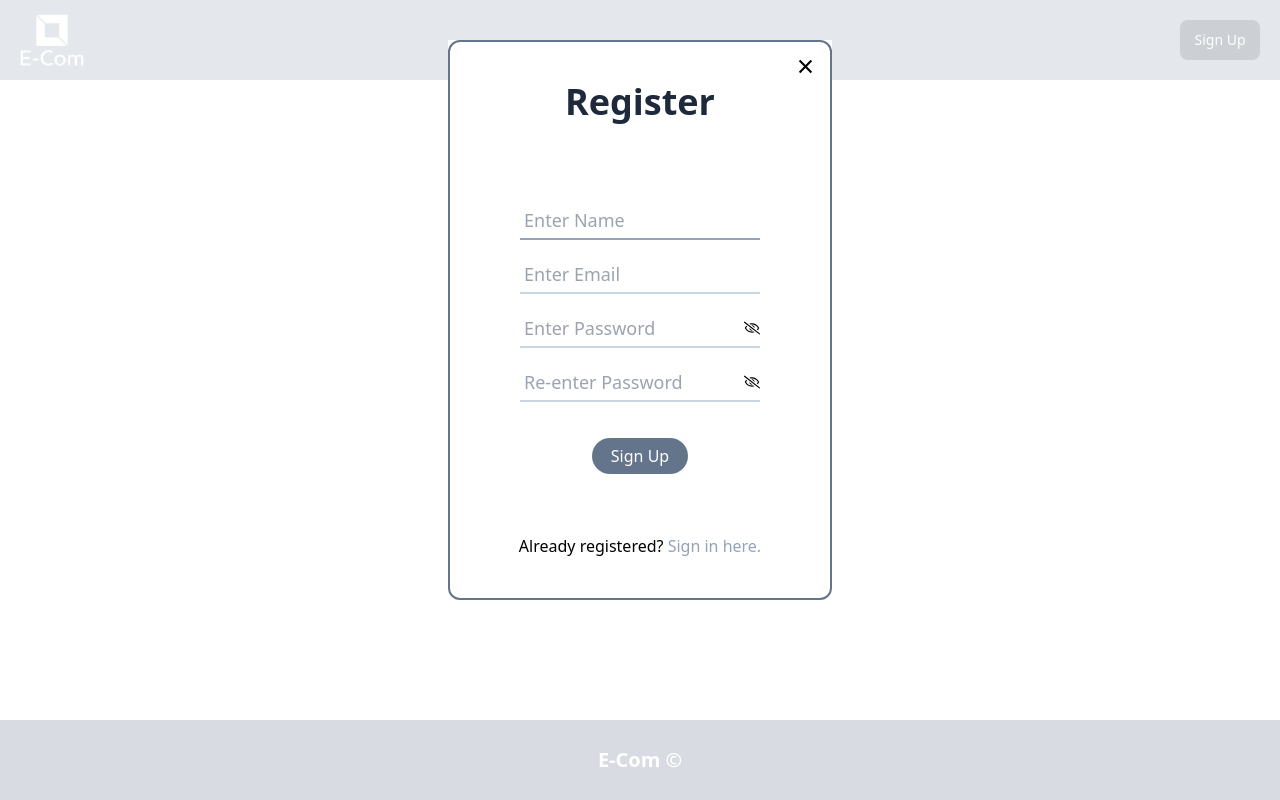
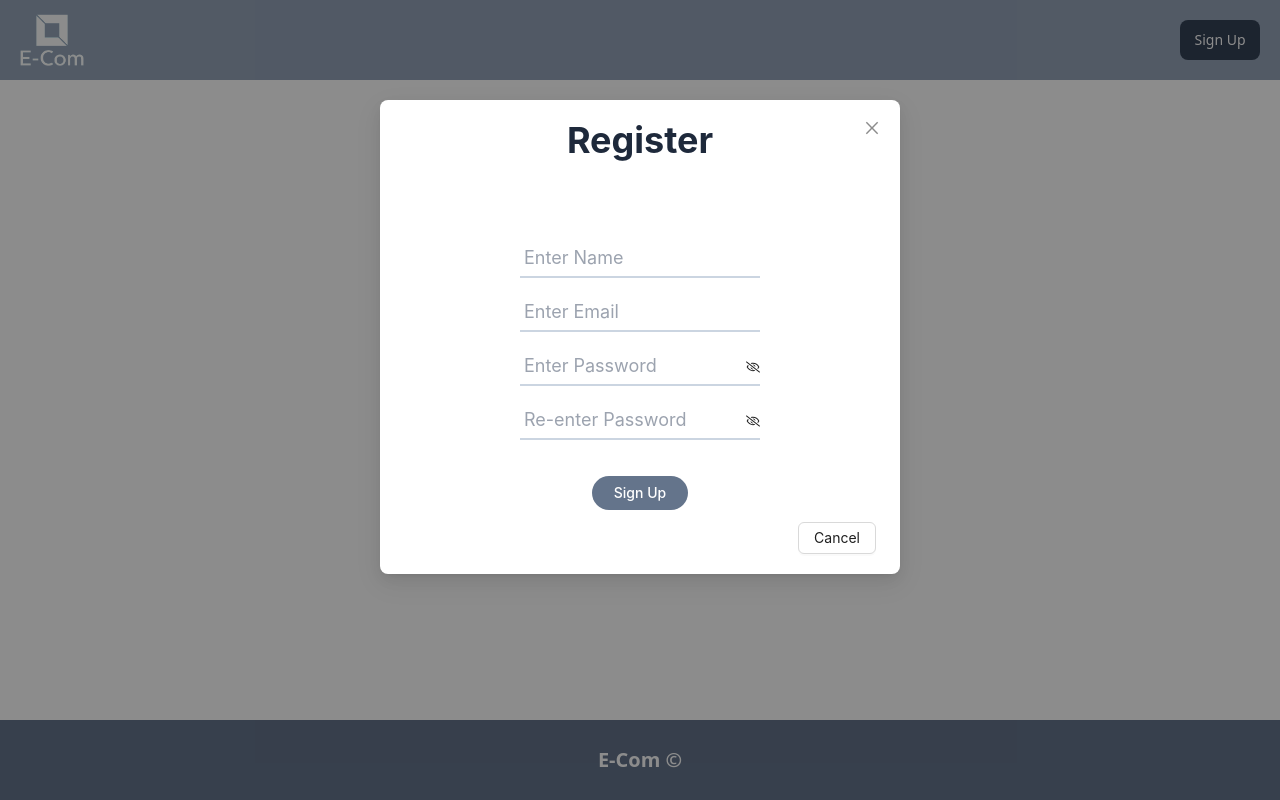
Before and after one commit to sharjeelfaiq/crosscom-frontend, a React (Create React App) app: page /signin in a window 1280 px wide. Both pictures are taken after a click on the item "Sign Up". Built offline with nearby package versions, Linux system fonts and the light colour scheme.

Commit message:
Popup modals changed

```diff
--- a/src/components/Header.jsx
+++ b/src/components/Header.jsx
@@ -1,13 +1,12 @@
 import { useEffect, useState } from "react";
 import { Link, useNavigate } from "react-router-dom";
-
+import { Modal } from "antd";
 import logo from "../assets/images/logo.png";
-import Modal from "react-modal";
 import Signup from "../pages/Signup";
 
 const Header = () => {
   const [user, setUser] = useState(null);
-  const [modalIsOpen, setIsOpen] = useState(false);
+  const [isModalOpen, setIsModalOpen] = useState(false);
   const navigate = useNavigate();
 
   /* eslint-disable-next-line react-hooks/exhaustive-deps */
@@ -21,12 +20,16 @@ const Header = () => {
     navigate("/signin");
   };
 
-  const openModal = () => {
-    setIsOpen(true);
+  const showModal = () => {
+    setIsModalOpen(true);
   };
 
-  const closeModal = () => {
-    setIsOpen(false);
+  const handleOk = () => {
+    setIsModalOpen(false);
+  };
+
+  const handleCancel = () => {
+    setIsModalOpen(false);
   };
 
   return (
@@ -48,19 +51,14 @@ const Header = () => {
           ) : (
             <li
               className="w-20 text-white text-center bg-slate-700 hover:bg-slate-800 focus:ring-4 focus:ring-blue-300 font-medium rounded-lg text-sm px-2 py-2 md:px-2 md:py-2.5 focus:outline-none cursor-pointer"
-              onClick={openModal}
+              onClick={showModal}
             >
               Sign Up
             </li>
           )}
         </ul>
-        <Modal
-          isOpen={modalIsOpen}
-          onRequestClose={closeModal}
-          contentLabel="Sign up"
-          className="w-96 mx-auto bg-white mt-10"
-        >
-          <Signup closeModal={closeModal} />
+        <Modal open={isModalOpen} onOk={handleOk} onCancel={handleCancel}>
+          <Signup onOk={handleOk} />
         </Modal>
       </nav>
     </header>
--- a/src/index.css
+++ b/src/index.css
@@ -39,3 +39,7 @@ input[type=number] {
   -moz-appearance: textfield;
   appearance: textfield;
 }
+
+.ant-btn-primary{
+  display: none;
+}
--- a/src/pages/AddProduct.jsx
+++ b/src/pages/AddProduct.jsx
@@ -1,9 +1,8 @@
-import { RiCloseLine } from "react-icons/ri";
 import { useState } from "react";
 
 import { Alert } from "antd";
 
-const AddProduct = ({closeModal}) => {
+const AddProduct = ({ onOk }) => {
   const [productName, setProductName] = useState("");
   const [productPrice, setProductPrice] = useState("");
   const [productCategory, setProductCategory] = useState("");
@@ -63,6 +62,8 @@ const AddProduct = ({closeModal}) => {
         setProductCategory("");
         setProductCompany("");
 
+        onOk();
+
         setFillFieldsNoti(false);
         setProductSuccessNoti(true);
         setTimeout(() => setProductSuccessNoti(false), 5000);
@@ -76,7 +77,7 @@ const AddProduct = ({closeModal}) => {
   };
 
   return (
-    <div className="flex flex-col items-center gap-20 relative border-2 py-10 border-slate-500 rounded-xl">
+    <div className="flex flex-col items-center gap-20 relative py-10rounded-xl">
       {productSuccessNoti && (
         <Alert
           message="Product Created Successfully"
@@ -95,7 +96,6 @@ const AddProduct = ({closeModal}) => {
         />
       )}
       <h1 className="text-4xl text-slate-800 font-bold">Add Product</h1>
-      <RiCloseLine onClick={() => closeModal()} size={25} className="absolute right-3 top-3 cursor-pointer" />
       <form className="flex flex-col items-center gap-4">
         <input
           type="text"
--- a/src/pages/Products.jsx
+++ b/src/pages/Products.jsx
@@ -3,13 +3,10 @@ import { Link, useNavigate } from "react-router-dom";
 import { MdDeleteForever } from "react-icons/md";
 import { IoMdAddCircleOutline } from "react-icons/io";
 import { FaEdit } from "react-icons/fa";
-import { Alert } from "antd";
-import Modal from "react-modal";
+import { Alert, Modal } from "antd";
 
 import AddProduct from "./AddProduct";
 import Search from "../components/Search";
-
-Modal.setAppElement("#root");
 
 const Products = () => {
   const [user, setUser] = useState(null);
@@ -17,7 +14,7 @@ const Products = () => {
   const [productDeletedNoti, setProductDeletedNoti] = useState(false);
   const [productsDeletedNoti, setProductsDeletedNoti] = useState(false);
   const [searchKey, setSearchKey] = useState("");
-  const [modalIsOpen, setIsOpen] = useState(false);
+  const [isModalOpen, setIsModalOpen] = useState(false);
 
   const navigate = useNavigate();
 
@@ -37,7 +34,7 @@ const Products = () => {
     } catch (error) {
       console.error("Error in Products.jsx; 2nd useEffect() hook", error);
     }
-  }, [modalIsOpen]);
+  }, [isModalOpen]);
 
   useEffect(() => {
     try {
@@ -152,12 +149,16 @@ const Products = () => {
     }
   };
 
-  const openModal = () => {
-    setIsOpen(true);
+  const showModal = () => {
+    setIsModalOpen(true);
   };
 
-  const closeModal = () => {
-    setIsOpen(false);
+  const handleOk = () => {
+    setIsModalOpen(false);
+  };
+
+  const handleCancel = () => {
+    setIsModalOpen(false);
   };
 
   return (
@@ -202,16 +203,11 @@ const Products = () => {
         <IoMdAddCircleOutline
           title="Add product"
           size={20}
-            onClick={openModal}
+          onClick={showModal}
           className="cursor-pointer mt-2 absolute sm:relative right-5"
         />
-          <Modal
-            isOpen={modalIsOpen}
-            onRequestClose={closeModal}
-            contentLabel="Add Product"
-            className="w-96 mx-auto bg-white mt-10"
-          >
-            <AddProduct closeModal={closeModal} />
+        <Modal open={isModalOpen} onOk={handleOk} onCancel={handleCancel}>
+          <AddProduct onOk={handleOk} />
         </Modal>
       </div>
       {products && products.length > 0 ? (
--- a/src/pages/Signin.jsx
+++ b/src/pages/Signin.jsx
@@ -3,8 +3,7 @@ import { useNavigate } from "react-router-dom";
 
 import { FaRegEye } from "react-icons/fa";
 import { FaRegEyeSlash } from "react-icons/fa";
-import { Alert } from "antd";
-import Modal from "react-modal";
+import { Alert, Modal } from "antd";
 import Signup from "./Signup";
 
 const Signin = () => {
@@ -13,8 +12,7 @@ const Signin = () => {
   const [typePassword, setTypePassword] = useState("password");
   const [fillFieldsNoti, setFillFieldsNoti] = useState(false);
   const [noUserFoundNoti, setNoUserFoundNoti] = useState(false);
-  const [modalIsOpen, setIsOpen] = useState(false);
-  const [loader, setLoader] = useState(false);
+  const [isModalOpen, setIsModalOpen] = useState(false);
 
   const navigate = useNavigate();
 
@@ -25,14 +23,6 @@ const Signin = () => {
       console.error(error);
     }
   });
-
-  const openModal = () => {
-    setIsOpen(true);
-  };
-
-  const closeModal = () => {
-    setIsOpen(false);
-  };
 
   const handleChange = (inputName, e) => {
     try {
@@ -66,9 +56,6 @@ const Signin = () => {
 
         res = await res.json();
 
-        if (res.status !== 200) {
-          setLoader(true);
-        } else {
         if (res.auth) {
           localStorage.setItem("user", JSON.stringify(res.body));
           localStorage.setItem("token", JSON.stringify(res.auth));
@@ -83,7 +70,6 @@ const Signin = () => {
 
         setEmail("");
         setPassword("");
-        }
       } else {
         setNoUserFoundNoti(false);
         setFillFieldsNoti(true);
@@ -92,6 +78,18 @@ const Signin = () => {
     } catch (error) {
       console.error(error);
     }
+  };
+
+  const showModal = () => {
+    setIsModalOpen(true);
+  };
+
+  const handleOk = () => {
+    setIsModalOpen(false);
+  };
+
+  const handleCancel = () => {
+    setIsModalOpen(false);
   };
 
   return (
@@ -123,7 +121,6 @@ const Signin = () => {
           className={`outline-none w-60 border-b-2 border-b-slate-300 focus:border-b-slate-400 p-1 ${
             fillFieldsNoti && "border-b-red-300"
           } text-lg`}
-          disabled={!loader ? false : true}
           autoFocus
           required
         />
@@ -136,7 +133,6 @@ const Signin = () => {
             className={`outline-none w-60 border-b-2 border-b-slate-300 focus:border-b-slate-400 p-1 ${
               fillFieldsNoti && "border-b-red-300"
             } text-lg`}
-            disabled={!loader ? false : true}
             required
           />
           {typePassword === "password" ? (
@@ -159,7 +155,6 @@ const Signin = () => {
             />
           )}
         </div>
-        {!loader ? (
         <button
           type="submit"
           className="mt-5 outline-none bg-slate-500 text-white w-24 px-1 py-1.5 font-medium rounded-full active:bg-slate-400"
@@ -167,33 +162,18 @@ const Signin = () => {
         >
           Sign In
         </button>
-        ) : (
-          <div
-            className="mt-5 inline-block h-8 w-8 animate-spin rounded-full border-4 border-solid border-current border-r-transparent align-[-0.125em] motion-reduce:animate-[spin_1.5s_linear_infinite]"
-            role="status"
-          >
-            <span className="!absolute !-m-px !h-px !w-px !overflow-hidden !whitespace-nowrap !border-0 !p-0 ![clip:rect(0,0,0,0)]">
-              Loading...
-            </span>
-          </div>
-        )}
       </form>
       <h3 className="mt-[-20px]">
         Don't have an account?{" "}
         <span
-          className="text-slate-400 hover:text-slate-500  hover:underline"
-          onClick={openModal}
+          className="cursor-pointer text-slate-400 hover:text-slate-500  hover:underline"
+          onClick={showModal}
         >
           Register here.
         </span>
       </h3>
-      <Modal
-        isOpen={modalIsOpen}
-        onRequestClose={closeModal}
-        contentLabel="Sign up"
-        className="w-96 mx-auto bg-white mt-10"
-      >
-        <Signup closeModal={closeModal} />
+      <Modal open={isModalOpen} onOk={handleOk} onCancel={handleCancel}>
+        <Signup onOk={handleOk} />
       </Modal>
     </div>
   );
--- a/src/pages/Signup.jsx
+++ b/src/pages/Signup.jsx
@@ -4,9 +4,8 @@ import { useNavigate } from "react-router-dom";
 import { FaRegEye } from "react-icons/fa";
 import { FaRegEyeSlash } from "react-icons/fa";
 import { Alert } from "antd";
-import { RiCloseLine } from "react-icons/ri";
 
-const Signup = ({ closeModal }) => {
+const Signup = ({onOk}) => {
   const [name, setName] = useState("");
   const [email, setEmail] = useState("");
   const [password, setPassword] = useState("");
@@ -18,7 +17,6 @@ const Signup = ({ closeModal }) => {
   const [fillFieldsNoti, setFillFieldsNoti] = useState(false);
   const [incorrectEmailNoti, setIncorrectEmailNoti] = useState(false);
   const [alreadyExistNoti, setAlreadyExistNoti] = useState(false);
-  const [loader, setLoader] = useState(false);
 
   const navigate = useNavigate();
 
@@ -85,9 +83,6 @@ const Signup = ({ closeModal }) => {
             res = await res.json();
 
             if (res.status !== 409) {
-              if (res.status !== 200) {
-                setLoader(true);
-              } else {
                 localStorage.setItem("user", JSON.stringify(res.body));
                 localStorage.setItem("token", JSON.stringify(res.auth));
 
@@ -98,8 +93,7 @@ const Signup = ({ closeModal }) => {
 
                 navigate("/");
 
-                closeModal();
-              }
+                onOk();
             } else {
               setName("");
               setEmail("");
@@ -127,7 +121,7 @@ const Signup = ({ closeModal }) => {
   };
 
   return (
-    <div className="flex flex-col items-center gap-20 relative border-2 py-10 border-slate-500 rounded-xl">
+    <div className="flex flex-col items-center gap-20 relative rounded-xl">
       {passwordUnmatchedNoti && (
         <Alert
           message="Passwords do not match."
@@ -161,7 +155,6 @@ const Signup = ({ closeModal }) => {
         />
       )}
       <h1 className="text-4xl text-slate-800 font-bold">Register</h1>
-      <RiCloseLine onClick={() => closeModal()} size={25} className="absolute right-3 top-3 cursor-pointer" />
       <form className="flex flex-col items-center  gap-4">
         <input
           type="text"
@@ -171,7 +164,6 @@ const Signup = ({ closeModal }) => {
           className={`outline-none w-60 border-b-2 border-b-slate-300 focus:border-b-slate-400 p-1 ${
             fillFieldsNoti && "border-b-red-300"
           } text-lg`}
-          disabled={!loader ? false : true}
           autoFocus
           required
         />
@@ -184,7 +176,6 @@ const Signup = ({ closeModal }) => {
           className={`outline-none w-60 border-b-2 border-b-slate-300 focus:border-b-slate-400 p-1 ${
             fillFieldsNoti && "border-b-red-300"
           } text-lg`}
-          disabled={!loader ? false : true}
           required
         />
         <div className="relative">
@@ -196,7 +187,6 @@ const Signup = ({ closeModal }) => {
             className={`outline-none w-60 border-b-2 border-b-slate-300 focus:border-b-slate-400 p-1 ${
               fillFieldsNoti && "border-b-red-300"
             } text-lg`}
-            disabled={!loader ? false : true}
             required
           />
           {typePassword === "password" ? (
@@ -228,7 +218,6 @@ const Signup = ({ closeModal }) => {
             className={`outline-none w-60 border-b-2 border-b-slate-300 focus:border-b-slate-400 p-1 ${
               fillFieldsNoti && "border-b-red-300"
             } text-lg`}
-            disabled={!loader ? false : true}
             required
           />
 
@@ -252,7 +241,6 @@ const Signup = ({ closeModal }) => {
             />
           )}
         </div>
-        {!loader ? (
           <button
             type="submit"
             className="mt-5 outline-none bg-slate-500 text-white w-24 px-1 py-1.5 font-medium rounded-full active:bg-slate-400"
@@ -260,26 +248,7 @@ const Signup = ({ closeModal }) => {
           >
             Sign Up
           </button>
-        ) : (
-          <div
-            className="mt-5 inline-block h-8 w-8 animate-spin rounded-full border-4 border-solid border-current border-r-transparent align-[-0.125em] motion-reduce:animate-[spin_1.5s_linear_infinite]"
-            role="status"
-          >
-            <span className="!absolute !-m-px !h-px !w-px !overflow-hidden !whitespace-nowrap !border-0 !p-0 ![clip:rect(0,0,0,0)]">
-              Loading...
-            </span>
-          </div>
-        )}
       </form>
-      <h3 className="mt-[-20px]">
-        Already registered?{" "}
-        <span
-          className="text-slate-400 hover:text-slate-500 hover:underline"
-          onClick={closeModal}
-        >
-          Sign in here.
-        </span>
-      </h3>
     </div>
   );
 };
```
Lines whose indentation alone changed are shown as unchanged.
